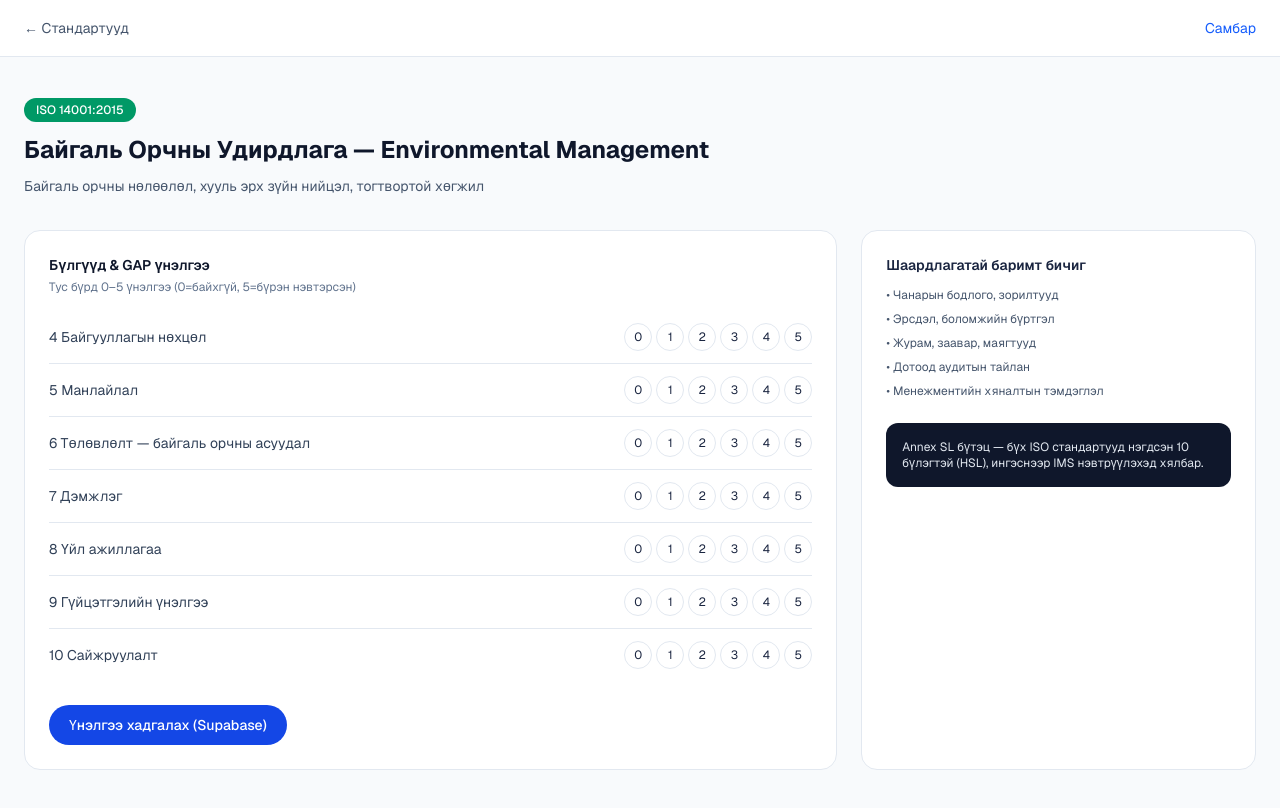
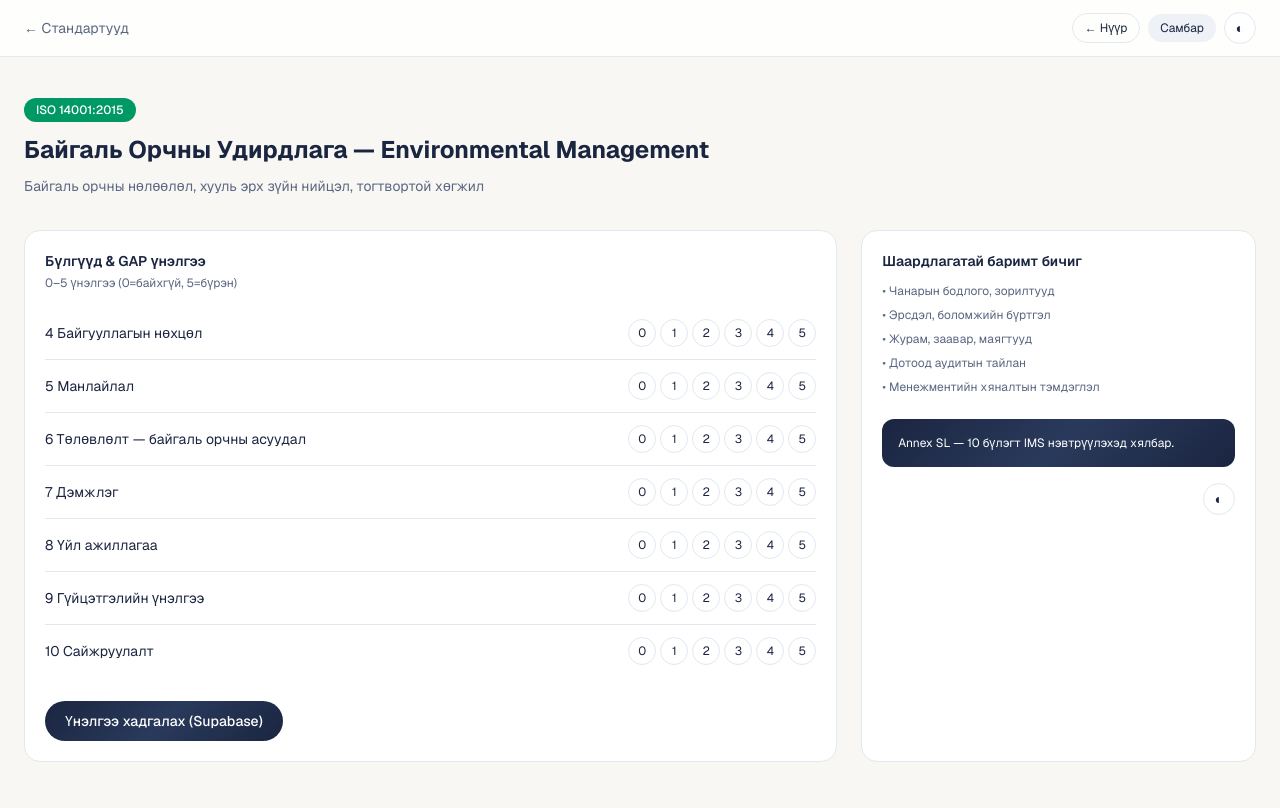
Before and after one commit to corporation0214-hue/estandard, a Next.js app: page /standards/iso14001 in a window 1280 px wide. Built offline with nearby package versions, Linux system fonts and the light colour scheme.

Commit message:
fix: RiskMatrix key error + dark/light toggle on all pages

```diff
--- a/src/app/standards/[id]/page.tsx
+++ b/src/app/standards/[id]/page.tsx
@@ -1,44 +1,13 @@
 import Link from "next/link";
 import { notFound } from "next/navigation";
+import { ThemeToggle } from "@/components/ThemeToggle";
 import { STANDARDS } from "@/lib/standards";
 
 const CLAUSES: Record<string, string[]> = {
-  iso9001: [
-    "4 Байгууллагын нөхцөл байдал",
-    "5 Манлайлал",
-    "6 Төлөвлөлт",
-    "7 Дэмжлэг",
-    "8 Үйл ажиллагаа",
-    "9 Гүйцэтгэлийн үнэлгээ",
-    "10 Сайжруулалт",
-  ],
-  iso14001: [
-    "4 Байгууллагын нөхцөл",
-    "5 Манлайлал",
-    "6 Төлөвлөлт — байгаль орчны асуудал",
-    "7 Дэмжлэг",
-    "8 Үйл ажиллагаа",
-    "9 Гүйцэтгэлийн үнэлгээ",
-    "10 Сайжруулалт",
-  ],
-  iso45001: [
-    "4 Байгууллагын нөхцөл",
-    "5 Манлайлал ба ажилтны оролцоо",
-    "6 Төлөвлөлт — аюул, эрсдэл",
-    "7 Дэмжлэг",
-    "8 Үйл ажиллагаа",
-    "9 Гүйцэтгэлийн үнэлгээ",
-    "10 Сайжруулалт",
-  ],
-  iso27001: [
-    "4 Байгууллагын нөхцөл",
-    "5 Манлайлал",
-    "6 Төлөвлөлт — эрсдэл",
-    "7 Дэмжлэг",
-    "8 Үйл ажиллагаа",
-    "9 Гүйцэтгэлийн үнэлгээ",
-    "10 Сайжруулалт",
-  ],
+  iso9001: ["4 Байгууллагын нөхцөл байдал", "5 Манлайлал", "6 Төлөвлөлт", "7 Дэмжлэг", "8 Үйл ажиллагаа", "9 Гүйцэтгэлийн үнэлгээ", "10 Сайжруулалт"],
+  iso14001: ["4 Байгууллагын нөхцөл", "5 Манлайлал", "6 Төлөвлөлт — байгаль орчны асуудал", "7 Дэмжлэг", "8 Үйл ажиллагаа", "9 Гүйцэтгэлийн үнэлгээ", "10 Сайжруулалт"],
+  iso45001: ["4 Байгууллагын нөхцөл", "5 Манлайлал ба ажилтны оролцоо", "6 Төлөвлөлт — аюул, эрсдэл", "7 Дэмжлэг", "8 Үйл ажиллагаа", "9 Гүйцэтгэлийн үнэлгээ", "10 Сайжруулалт"],
+  iso27001: ["4 Байгууллагын нөхцөл", "5 Манлайлал", "6 Төлөвлөлт — эрсдэл", "7 Дэмжлэг", "8 Үйл ажиллагаа", "9 Гүйцэтгэлийн үнэлгээ", "10 Сайжруулалт"],
   iso31000: ["4 Зарчим", "5 Хүрээ", "6 Процесс — үнэлгээ, боловсруулалт"],
   iso19011: ["4 Аудитын зарчим", "5 Аудитын хөтөлбөр удирдах", "6 Аудит хийх", "7 Аудиторын ур чадвар"],
 };
@@ -47,44 +16,34 @@ export default async function StandardDetail({ params }: { params: Promise<{ id:
   const { id } = await params;
   const std = STANDARDS.find((s) => s.id === id);
   if (!std) return notFound();
-
   const clauses = CLAUSES[id] ?? [];
-
   return (
-    <div className="min-h-screen bg-slate-50">
-      <header className="border-b bg-white">
-        <div className="mx-auto flex h-14 max-w-7xl items-center justify-between px-6">
-          <Link href="/standards" className="text-sm text-slate-600 hover:text-slate-900">
-            ← Стандартууд
-          </Link>
-          <Link href="/dashboard" className="text-sm text-blue-600 hover:underline">
-            Самбар
-          </Link>
+    <div className="min-h-screen bg-background">
+      <header className="sticky top-0 z-40 border-b bg-card/80 backdrop-blur">
+        <div className="mx-auto flex h-14 max-w-7xl items-center justify-between px-4 md:px-6">
+          <Link href="/standards" className="text-sm text-muted-foreground hover:text-foreground">← Стандартууд</Link>
+          <div className="flex items-center gap-2">
+            <Link href="/" className="hidden rounded-full border px-3 py-1.5 text-xs hover:bg-muted md:inline-flex">← Нүүр</Link>
+            <Link href="/dashboard" className="rounded-full bg-muted px-3 py-1.5 text-xs hover:bg-border">Самбар</Link>
+            <ThemeToggle />
+          </div>
         </div>
       </header>
-      <main className="mx-auto max-w-7xl px-6 py-10">
-        <div className={`inline-flex rounded-full px-3 py-1 text-xs font-medium text-white ${std.color}`}>
-          {std.code}
-        </div>
-        <h1 className="mt-3 text-2xl font-bold text-slate-900">
-          {std.nameMn} — {std.name}
-        </h1>
-        <p className="mt-2 max-w-3xl text-sm leading-6 text-slate-600">{std.description}</p>
-
+      <main className="mx-auto max-w-7xl px-4 py-8 md:px-6 md:py-10">
+        <div className={`inline-flex rounded-full px-3 py-1 text-xs font-medium text-white ${std.color}`}>{std.code}</div>
+        <h1 className="mt-3 text-xl font-bold md:text-2xl">{std.nameMn} — {std.name}</h1>
+        <p className="mt-2 max-w-3xl text-sm leading-6 text-muted-foreground">{std.description}</p>
         <div className="mt-8 grid gap-6 lg:grid-cols-3">
-          <div className="lg:col-span-2 rounded-2xl border bg-white p-6">
-            <h2 className="text-sm font-semibold text-slate-900">Бүлгүүд & GAP үнэлгээ</h2>
-            <p className="mt-1 text-xs text-slate-500">Тус бүрд 0–5 үнэлгээ (0=байхгүй, 5=бүрэн нэвтэрсэн)</p>
+          <div className="rounded-2xl border bg-card p-5 lg:col-span-2">
+            <h2 className="text-sm font-semibold">Бүлгүүд & GAP үнэлгээ</h2>
+            <p className="mt-1 text-xs text-muted-foreground">0–5 үнэлгээ (0=байхгүй, 5=бүрэн)</p>
             <div className="mt-4 divide-y">
               {clauses.map((c) => (
-                <div key={c} className="flex items-center justify-between py-3">
-                  <span className="text-sm text-slate-700">{c}</span>
+                <div key={c} className="flex flex-col gap-2 py-3 sm:flex-row sm:items-center sm:justify-between">
+                  <span className="text-sm">{c}</span>
                   <div className="flex gap-1">
                     {[0, 1, 2, 3, 4, 5].map((n) => (
-                      <button
-                        key={n}
-                        className="h-7 w-7 rounded-full border text-xs hover:bg-slate-900 hover:text-white"
-                      >
+                      <button key={n} className="h-7 w-7 rounded-full border bg-card text-xs hover:bg-[var(--royal)] hover:text-white dark:hover:bg-[var(--royal-gold)] dark:hover:text-[var(--royal)]">
                         {n}
                       </button>
                     ))}
@@ -92,23 +51,19 @@ export default async function StandardDetail({ params }: { params: Promise<{ id:
                 </div>
               ))}
             </div>
-            <button className="mt-6 rounded-full bg-blue-700 px-5 py-2.5 text-sm font-medium text-white hover:bg-blue-800">
-              Үнэлгээ хадгалах (Supabase)
-            </button>
+            <button className="mt-6 rounded-full royal-gradient px-5 py-2.5 text-sm font-medium text-white hover:opacity-90">Үнэлгээ хадгалах (Supabase)</button>
           </div>
-          <div className="rounded-2xl border bg-white p-6">
+          <div className="rounded-2xl border bg-card p-5">
             <h3 className="text-sm font-semibold">Шаардлагатай баримт бичиг</h3>
-            <ul className="mt-3 space-y-2 text-xs text-slate-600">
+            <ul className="mt-3 space-y-2 text-xs text-muted-foreground">
               <li>• Чанарын бодлого, зорилтууд</li>
               <li>• Эрсдэл, боломжийн бүртгэл</li>
               <li>• Журам, заавар, маягтууд</li>
               <li>• Дотоод аудитын тайлан</li>
               <li>• Менежментийн хяналтын тэмдэглэл</li>
             </ul>
-            <div className="mt-6 rounded-xl bg-slate-900 p-4 text-xs text-slate-200">
-              Annex SL бүтэц — бүх ISO стандартууд нэгдсэн 10 бүлэгтэй (HSL), ингэснээр IMS
-              нэвтрүүлэхэд хялбар.
-            </div>
+            <div className="mt-6 rounded-xl royal-gradient p-4 text-xs text-white">Annex SL — 10 бүлэгт IMS нэвтрүүлэхэд хялбар.</div>
+            <div className="mt-4 flex justify-end"><ThemeToggle /></div>
           </div>
         </div>
       </main>
--- a/src/app/standards/page.tsx
+++ b/src/app/standards/page.tsx
@@ -1,39 +1,43 @@
 import Link from "next/link";
+import { ThemeToggle } from "@/components/ThemeToggle";
 import { STANDARDS } from "@/lib/standards";
 
 export default function StandardsPage() {
   return (
-    <div className="min-h-screen bg-slate-50">
-      <header className="border-b bg-white">
-        <div className="mx-auto flex h-14 max-w-7xl items-center justify-between px-6">
-          <Link href="/" className="text-sm font-bold">
-            ESTANDARD<span className="text-blue-700">.MN</span>
-          </Link>
-          <Link href="/dashboard" className="text-sm text-blue-600 hover:underline">
-            Самбар →
-          </Link>
+    <div className="min-h-screen bg-background">
+      <header className="sticky top-0 z-40 border-b bg-card/80 backdrop-blur">
+        <div className="mx-auto flex h-14 max-w-7xl items-center justify-between px-4 md:px-6">
+          <div className="flex items-center gap-3">
+            <Link href="/" className="flex items-center gap-2">
+              <div className="flex h-8 w-8 items-center justify-center rounded-lg royal-gradient text-xs font-bold text-white">E</div>
+              <span className="hidden text-xs font-bold md:inline">ESTANDARD<span className="text-[var(--royal-gold)]">.MN</span></span>
+            </Link>
+            <span className="hidden text-xs text-muted-foreground md:inline">/ Стандартууд</span>
+          </div>
+          <div className="flex items-center gap-2">
+            <Link href="/" className="hidden rounded-full border px-3 py-1.5 text-xs hover:bg-muted md:inline-flex">← Нүүр</Link>
+            <Link href="/dashboard" className="hidden rounded-full royal-gradient px-4 py-1.5 text-xs font-medium text-white md:inline-flex">Самбар →</Link>
+            <ThemeToggle />
+          </div>
+        </div>
+        <div className="flex gap-3 border-t bg-card px-4 py-2 text-xs md:hidden">
+          <Link href="/" className="text-muted-foreground">← Нүүр</Link>
+          <Link href="/dashboard" className="text-[var(--royal)] dark:text-[var(--royal-gold)]">Самбар →</Link>
         </div>
       </header>
-      <main className="mx-auto max-w-7xl px-6 py-10">
-        <h1 className="text-2xl font-bold text-slate-900">Стандартууд</h1>
-        <p className="mt-2 text-sm text-slate-600">
-          ISO стандартын бүтэц (Annex SL), бүлэг тус бүрийн шаардлага, GAP үнэлгээний
-          хэрэгсэл.
+      <main className="mx-auto max-w-7xl px-4 py-8 md:px-6 md:py-10">
+        <h1 className="text-xl font-bold md:text-2xl">Стандартууд</h1>
+        <p className="mt-2 max-w-2xl text-sm leading-6 text-muted-foreground">
+          ISO Annex SL бүтэц — бүлэг тус бүрийн шаардлага, GAP үнэлгээ. Dark/Light бүх хуудсанд идэвхтэй.
         </p>
-        <div className="mt-8 grid gap-5 md:grid-cols-2 lg:grid-cols-3">
+        <div className="mt-8 grid gap-4 sm:grid-cols-2 lg:grid-cols-3">
           {STANDARDS.map((s) => (
-            <Link
-              key={s.id}
-              href={`/standards/${s.id}`}
-              className="rounded-2xl border bg-white p-6 hover:shadow-md"
-            >
-              <div className={`inline-flex h-8 w-8 items-center justify-center rounded-lg ${s.color} text-white text-xs`}>
-                {s.icon}
-              </div>
-              <div className="mt-3 text-xs text-slate-500">{s.code}</div>
-              <div className="font-semibold text-slate-900">{s.nameMn}</div>
-              <div className="text-xs text-slate-500">{s.name}</div>
-              <p className="mt-2 text-sm text-slate-600">{s.description}</p>
+            <Link key={s.id} href={`/standards/${s.id}`} className="rounded-2xl border bg-card p-5 shadow-sm transition hover:shadow-md">
+              <div className={`inline-flex h-8 w-8 items-center justify-center rounded-lg ${s.color} text-white text-xs`}>{s.icon}</div>
+              <div className="mt-3 text-xs text-muted-foreground">{s.code}</div>
+              <div className="text-sm font-semibold">{s.nameMn}</div>
+              <div className="text-xs text-muted-foreground">{s.name}</div>
+              <p className="mt-2 text-sm leading-6 text-muted-foreground">{s.description}</p>
             </Link>
           ))}
         </div>
--- a/src/components/Charts.tsx
+++ b/src/components/Charts.tsx
@@ -83,8 +83,8 @@ export function RiskMatrix() {
             </div>
           ))}
           {cells.map((row, i) => (
-            <>
-              <div key={`r-${i}`} className="flex items-center justify-center font-medium text-muted-foreground">
+            <div key={`row-${i}`} className="contents">
+              <div className="flex items-center justify-center font-medium text-muted-foreground">
                 {5 - i}
               </div>
               {row.map((v, j) => (
@@ -101,7 +101,7 @@ export function RiskMatrix() {
                   {v}
                 </div>
               ))}
-            </>
+            </div>
           ))}
         </div>
         <div className="mt-2 flex justify-between text-[10px] text-muted-foreground">
```
